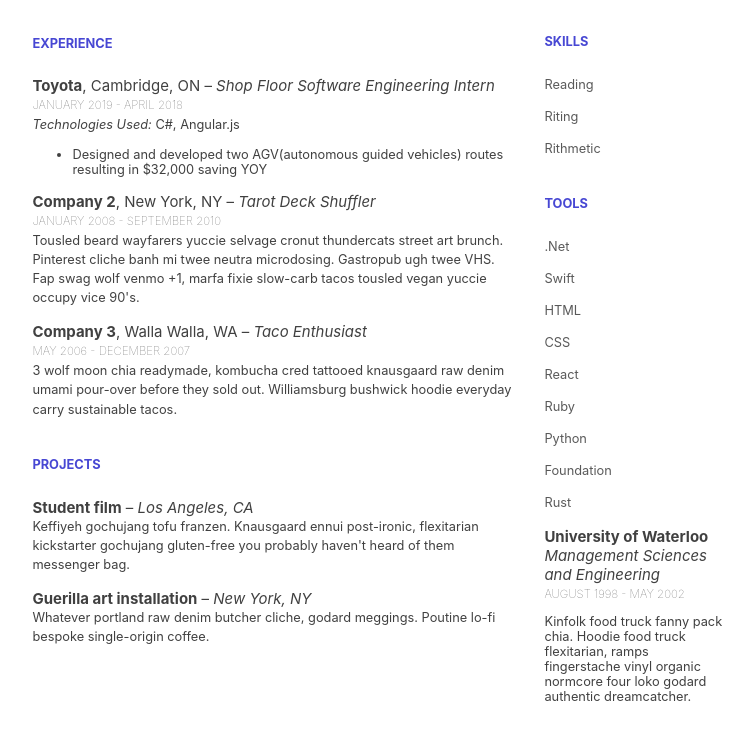
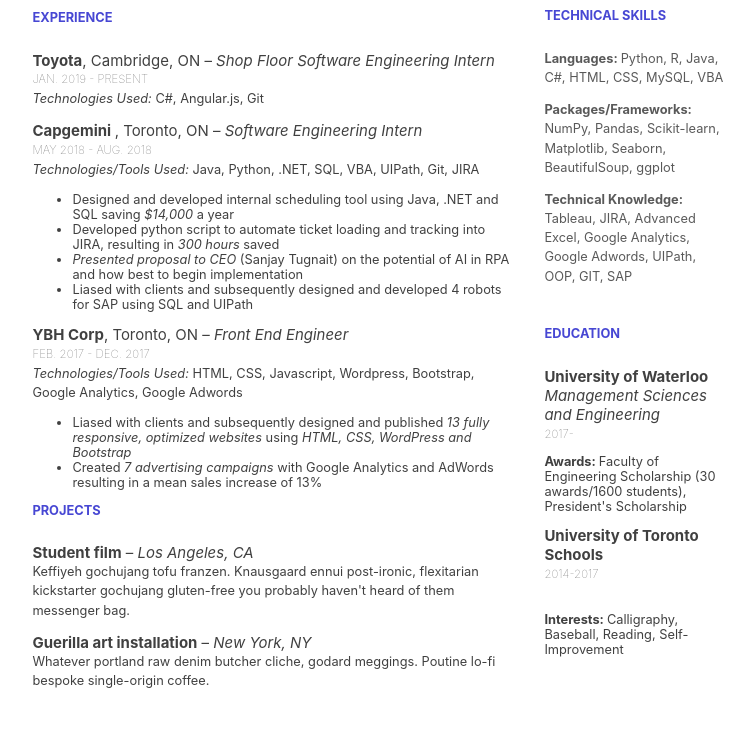
Before and after one commit to kvptkr/kvptkr.github.io, a plain HTML site: page resumepage.html in a window 1280 px wide. Shown: the part 100-840 px from the top of the page, without its empty margins (262-1016 px from the left). Drawn offline with Linux system fonts and the light colour scheme; a script that the page names is missing.

Commit message:
general updates

```diff
--- a/css/resume.css
+++ b/css/resume.css
@@ -15,11 +15,12 @@
   text-transform: uppercase;
   font-size: 1em;
   margin-bottom: 2em;
-  margin-top: 3em; }
+  margin-top: 1em; }
 
 h3 {
   font-weight: normal;
-  margin-bottom: 0em; }
+  margin-bottom: 0em;
+  margin-top: 0.25em; }
 
 h4 {
   margin-top: 0.25em;
@@ -27,8 +28,12 @@
   text-transform: uppercase;
   font-weight: lighter;
   font-size: 0.9em;
-  color: rgba(0, 0, 0, 0.65); }
+  color: rgba(0, 0, 0, 0.65);
+}
 
+#resume-bullet-points-Cap ul{
+  margin-left: : 0px;
+}
 #metadata {
   font-size: 0.9em; }
 
--- a/resumepage.html
+++ b/resumepage.html
@@ -23,29 +23,35 @@
             <strong>Toyota</strong>, Cambridge, ON &ndash;
             <em>Shop Floor Software Engineering Intern</em>
           </h3>
-          <h4>January 2019 - April 2018</h4>
-          <p><em>Technologies Used:</em> C#, Angular.js </p>
-          <p>
-            <ul>
-              <li>Designed and developed two AGV(autonomous guided vehicles) routes resulting in $32,000 saving YOY</li>
-            </ul>
-          </p>
+          <h4>Jan. 2019 - Present</h4>
+          <p><em>Technologies Used:</em> C#, Angular.js, Git </p>
         </section>
         <section class="info-section">
           <h3>
-            <strong>Company 2</strong>, New York, NY &ndash;
-            <em>Tarot Deck Shuffler</em>
+            <strong>Capgemini </strong>, Toronto, ON &ndash;
+            <em>Software Engineering Intern</em>
           </h3>
-          <h4>January 2008 - September 2010</h4>
-          <p>Tousled beard wayfarers yuccie selvage cronut thundercats street art brunch. Pinterest cliche banh mi twee neutra microdosing. Gastropub ugh twee VHS. Fap swag wolf venmo +1, marfa fixie slow-carb tacos tousled vegan yuccie occupy vice 90's.</p>
+          <h4>May 2018 - Aug. 2018</h4>
+          <p><em>Technologies/Tools Used:</em> Java, Python, .NET, SQL, VBA, UIPath, Git, JIRA </p>
+          <section id="resume-bullet-points"><ul>
+            <li>Designed and developed internal scheduling tool using Java, .NET and SQL saving <em>$14,000</em> a year</li>
+            <li>Developed python script to automate ticket loading and tracking into JIRA, resulting in <em>300 hours</em> saved</li>
+            <li><em>Presented proposal to CEO</em> (Sanjay Tugnait) on the potential of AI in RPA and how best to begin implementation</li>
+            <li>Liased with clients and subsequently designed and developed 4 robots for SAP using SQL and UIPath</li>
+          </ul></section>
         </section>
         <section class="info-section">
           <h3>
-            <strong>Company 3</strong>, Walla Walla, WA &ndash;
-            <em>Taco Enthusiast</em>
+            <strong>YBH Corp</strong>, Toronto, ON &ndash;
+            <em>Front End Engineer</em>
           </h3>
-          <h4>May 2006 - December 2007</h4>
-          <p>3 wolf moon chia readymade, kombucha cred tattooed knausgaard raw denim umami pour-over before they sold out. Williamsburg bushwick hoodie everyday carry sustainable tacos.</p>
+          <h4>Feb. 2017 - Dec. 2017</h4>
+          <p><em>Technologies/Tools Used:</em> HTML, CSS, Javascript, Wordpress, Bootstrap, Google Analytics, Google Adwords </p>
+          <section id="resume-bullet-points"><ul>
+            <li>Liased with clients and subsequently designed and published <em>13 fully responsive, optimized websites</em> using <em>HTML, CSS, WordPress and Bootstrap</em></li>
+            <li>Created <em>7 advertising campaigns</em> with Google Analytics and AdWords resulting in a mean sales increase of 13%</li>
+
+          </ul></section>
         </section>
       </div>
       <div id="projects">
@@ -81,30 +87,27 @@
         </div>
       </section>
       <div id="skills">
-        <h2>Skills</h2>
-        <p>Reading</p>
-        <p>Riting</p>
-        <p>Rithmetic</p>
-      </div>
-      <div id="tools">
-        <h2>Tools</h2>
-        <p>.Net</p>
-        <p>Swift</p>
-        <p>HTML</p>
-        <p>CSS</p>
-        <p>React</p>
-        <p>Ruby</p>
-        <p>Python</p>
-        <p>Foundation</p>
-        <p>Rust</p>
+        <h2>Technical Skills</h2>
+        <p><strong>Languages: </strong> Python, R, Java, C#, HTML, CSS, MySQL, VBA</p>
+        <p><strong> Packages/Frameworks: </strong>NumPy, Pandas, Scikit-learn, Matplotlib, Seaborn, BeautifulSoup, ggplot</p>
+        <p><strong>Technical Knowledge: </strong> Tableau, JIRA, Advanced Excel, Google Analytics, Google Adwords, UIPath, OOP, GIT, SAP</p>
+
       </div>
       <div id = "education">
+        <br>
+        <h2>Education</h2>
         <h3>
           <strong>University of Waterloo</strong>
           <em>Management Sciences and Engineering</em>
         </h3>
-        <h4>August 1998 - May 2002</h4>
-        <p>Kinfolk food truck fanny pack chia. Hoodie food truck flexitarian, ramps fingerstache vinyl organic normcore four loko godard authentic dreamcatcher.</p>
+        <h4>2017-</h4>
+        <p><strong>Awards: </strong> Faculty of Engineering Scholarship (30 awards/1600 students), President's Scholarship</p>
+        <h3>
+          <strong>University of Toronto Schools</strong>
+          <h4>2014-2017</h4>
+        </h3>
+        <br>
+        <p><strong>Interests: </strong> Calligraphy, Baseball, Reading, Self-Improvement</p>
       </div>
     </section>
 
```
Also changed, not shown: index.html (+1 -1 lines), 1 other file.
